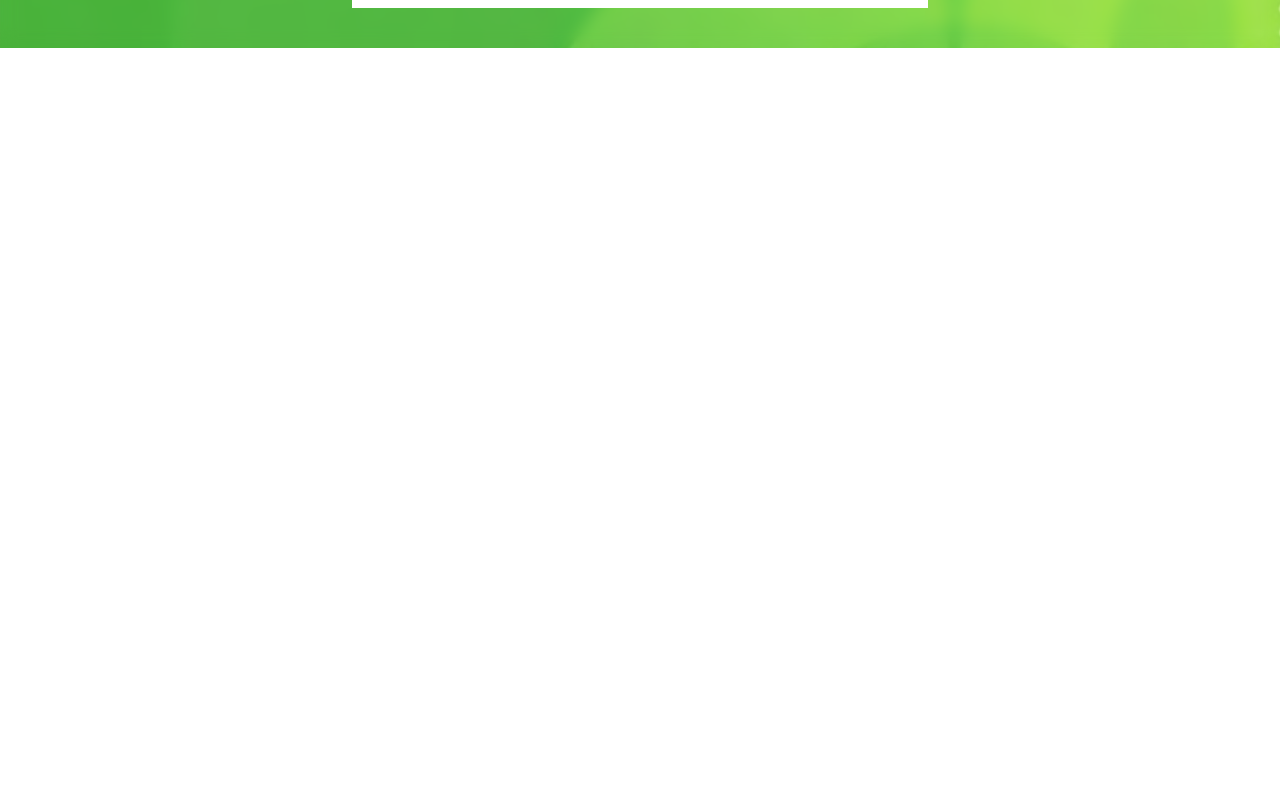
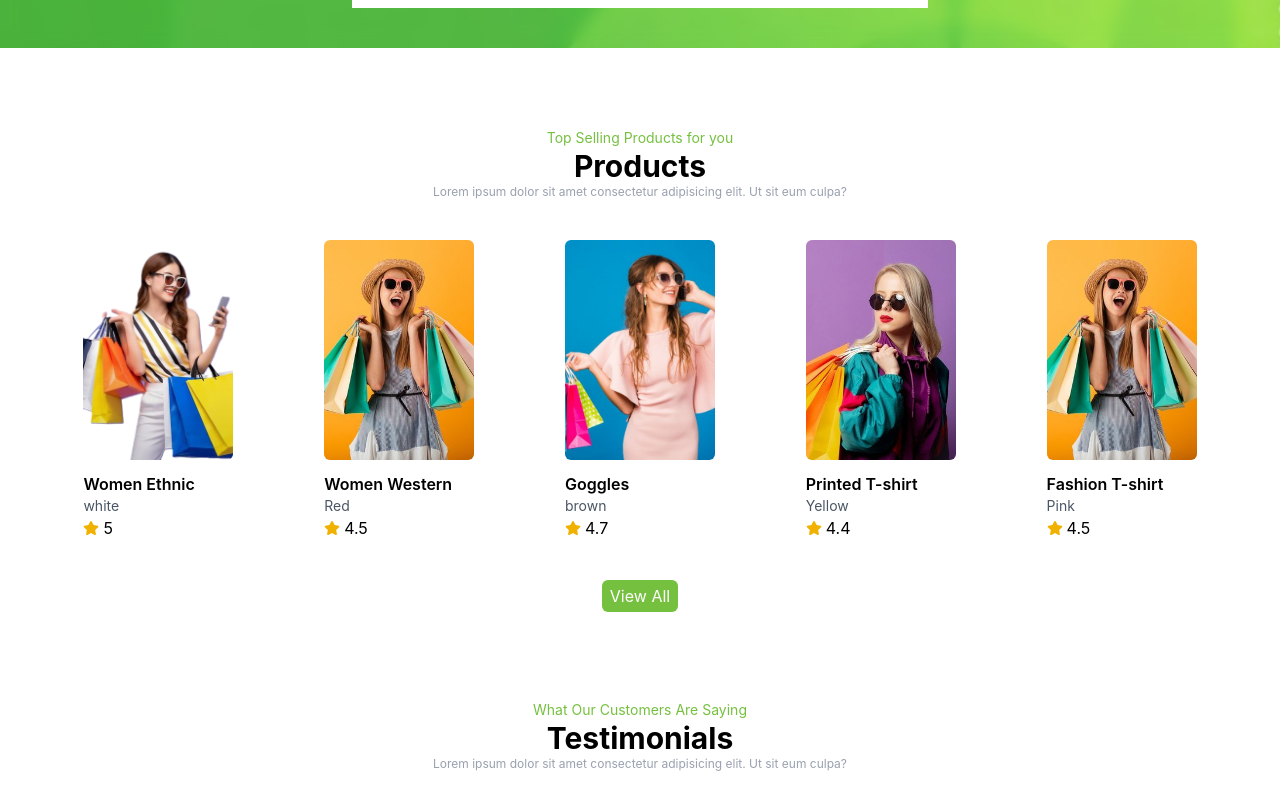
Before and after one commit to Agraj-Prtp-Singh/Ecommerce-Website, a React (Vite) app: page / in a window 1280 px wide. Shown: the part 2460-3270 px from the top of the page. Before the commit the page ends 2588 px from the top, so only its background shows below. Built offline with nearby package versions, Linux system fonts and the light colour scheme.

Commit message:
Imported Component

```diff
--- a/src/App.jsx
+++ b/src/App.jsx
@@ -7,6 +7,7 @@ import "aos/dist/aos.css";
 import TopProducts from "./components/TopProducts.jsx";
 import Banner from "./components/Banner.jsx";
 import Subscribe from "./components/Subscribe.jsx";
+import Testimonials from "./components/Testimonials.jsx";
 
 const App = () => {
   useEffect(() => {
@@ -26,6 +27,8 @@ const App = () => {
       <TopProducts />
       <Banner />
       <Subscribe />
+      <Products />
+      <Testimonials />
     </div>
   );
 };
```
